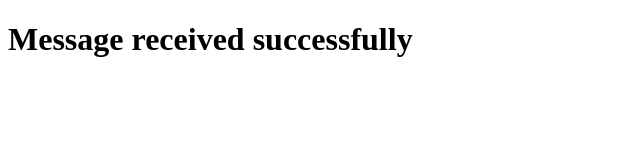
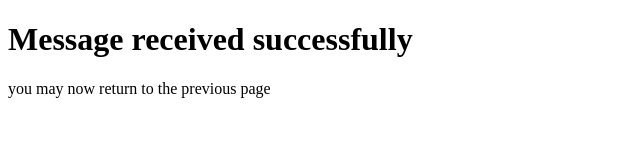
Before and after one commit to Jasin445/favouremail, a plain HTML site: page thanks.html in a window 1280 px wide. Shown: the whole page, without its empty margins (0-640 px from the left). Drawn offline with Linux system fonts and the light colour scheme.

Commit message:
Update thanks.html

```diff
--- a/thanks.html
+++ b/thanks.html
@@ -4,9 +4,13 @@
     <meta charset="UTF-8">
     <meta http-equiv="X-UA-Compatible" content="IE=edge">
     <meta name="viewport" content="width=device-width, initial-scale=1.0">
-    <title>Document</title>
+    <title>thanks</title>
 </head>
 <body>
+
     <h1>Message received successfully</h1>
+    <p>you may now return to the previous page</p>
+
+
 </body>
 </html>
```
